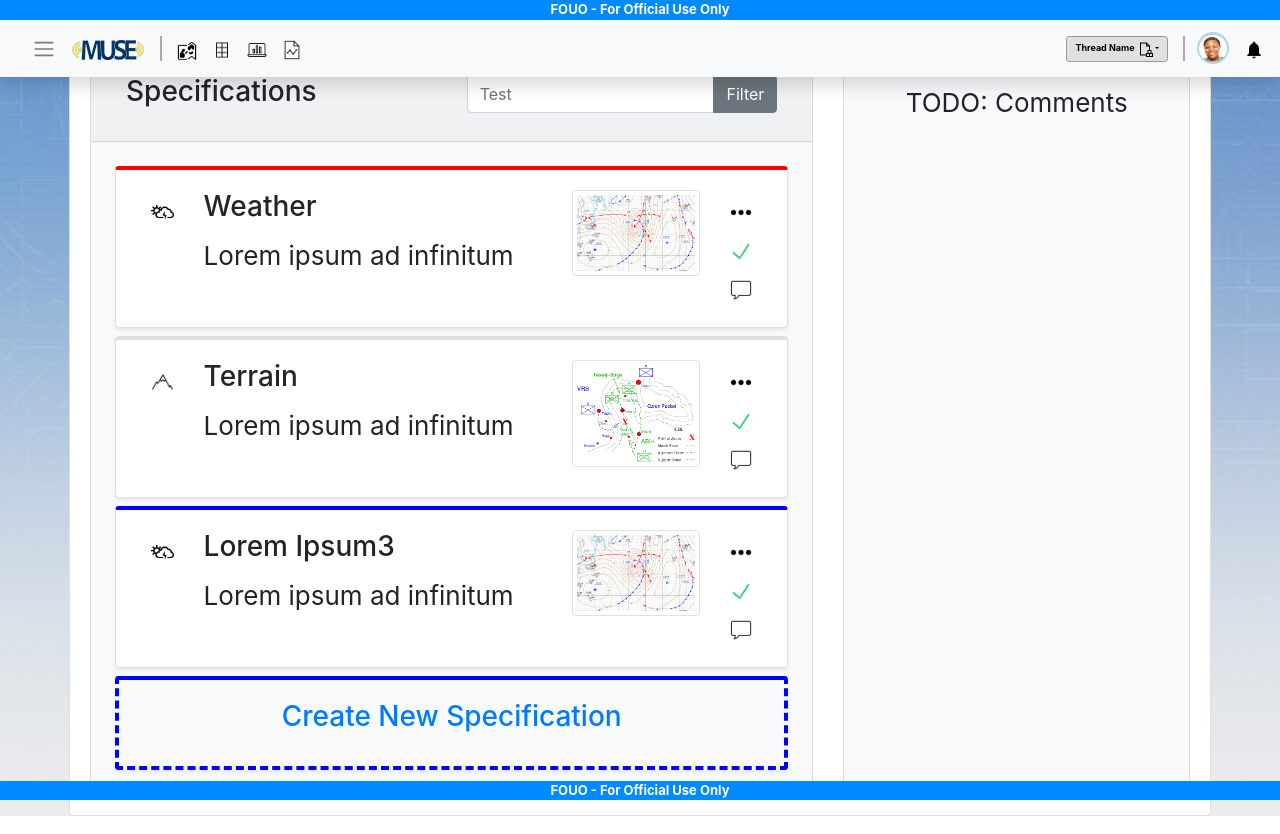
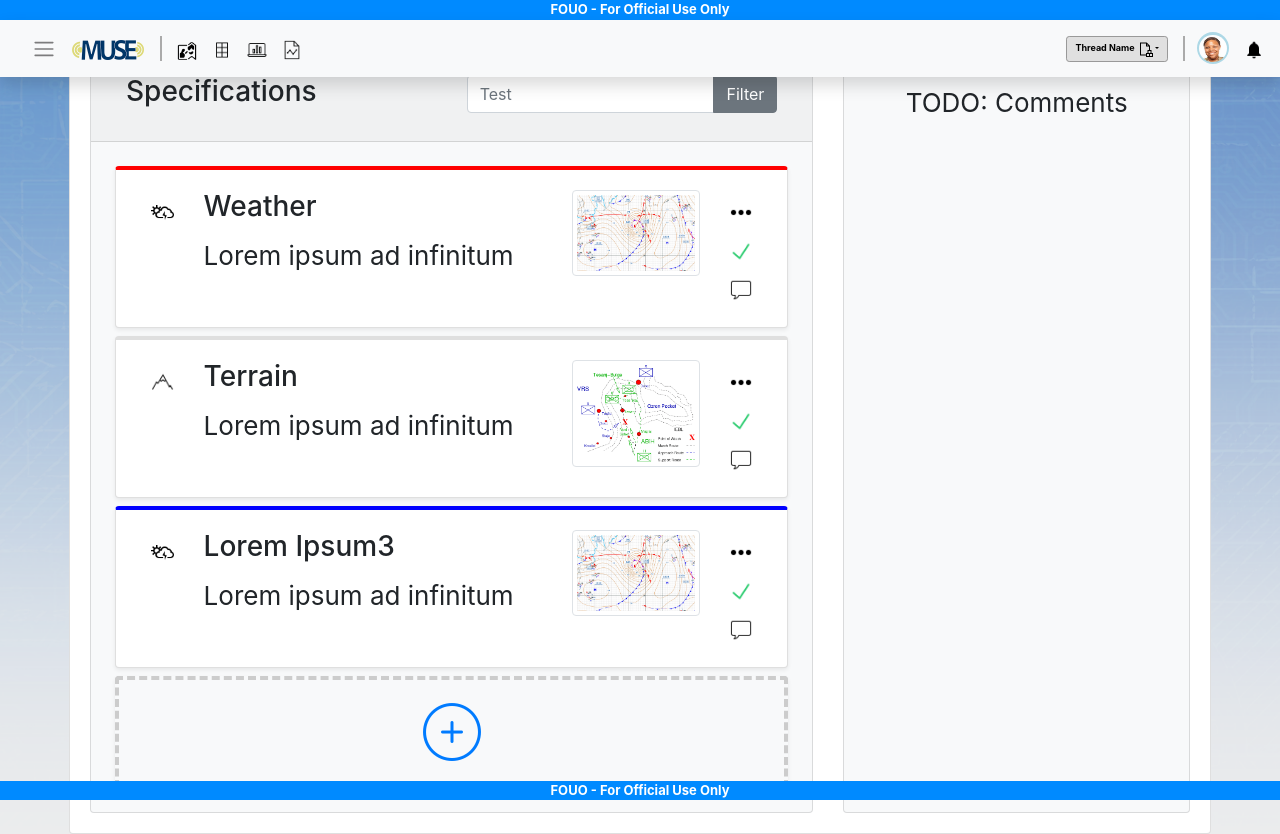
Before and after one commit to jesskcord13ODU/apollo-graphql-mongodb, a React (Create React App) app: page / in a window 1280 px wide. Built offline with nearby package versions, Linux system fonts and the light colour scheme.

Commit message:
updated new spec button styling

```diff
--- a/src/App.css
+++ b/src/App.css
@@ -134,9 +134,10 @@ body {
 .spec-create-button {
   background-color: transparent;
   margin: .25rem;
-  border: .25rem dashed blue;
-  border-top-width: .25rem;
-  border-top-style: solid;
+  border: .25rem dashed #cccccc;
+  /* border-top-color: blue; */
+  /* border-top-width: .25rem; */
+  /* border-top-style: solid; */
   border-radius: .25rem;
 }
 
--- a/src/components/SpecList.js
+++ b/src/components/SpecList.js
@@ -5,7 +5,9 @@ const NewSpecButton = () => {
     return (
         <div className="card shadow-sm spec-create-button text-primary">
             <div className={"card-body container"}>
-                <h3 className={"card-title"}><a href={"#"} className={"stretched-link"}>Create New Specification</a></h3>
+                <a href={"#"} className={"stretched-link"}>
+                    <img src={require(`../img/icons/plusCircle.png`)} className={"img-fluid"} alt={"Create New Specification"} />
+                </a>
             </div>
         </div>
     );
```
Also changed, not shown: src/img/icons/plusCircle.png (added).
